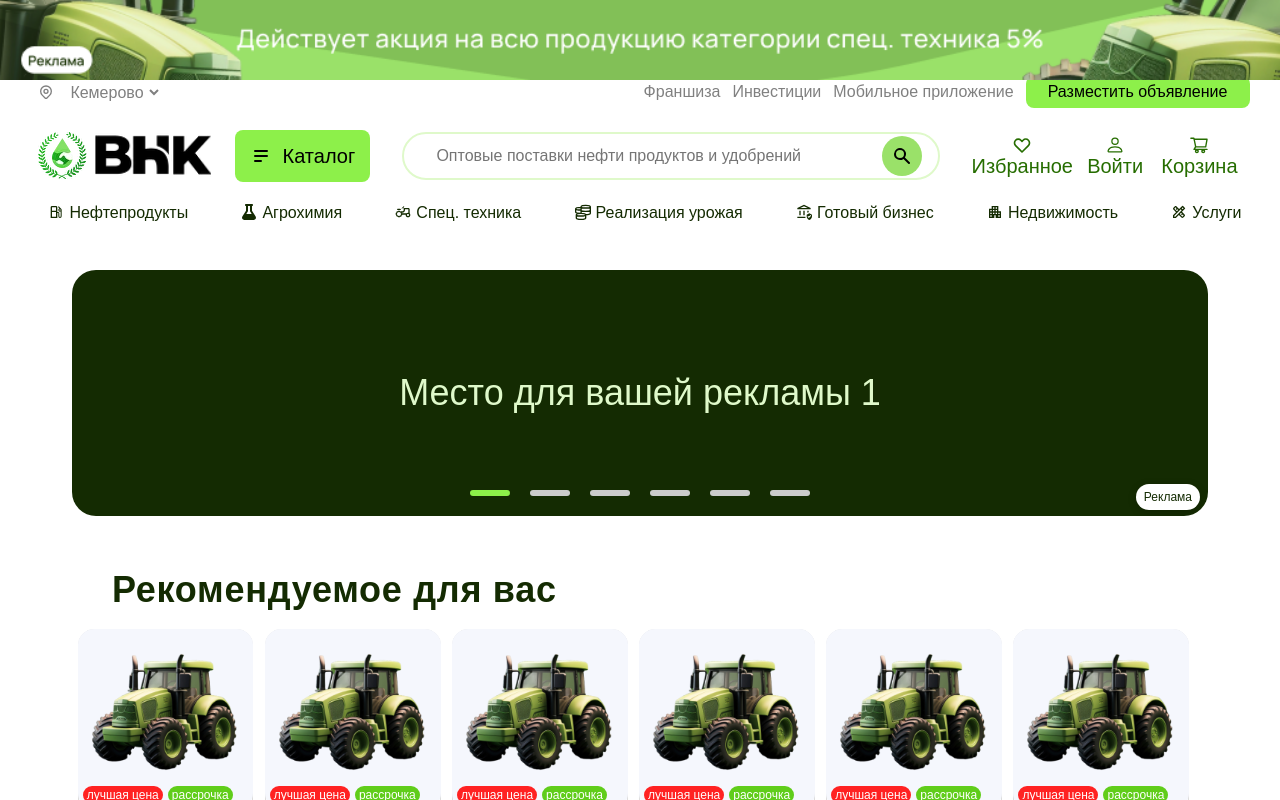
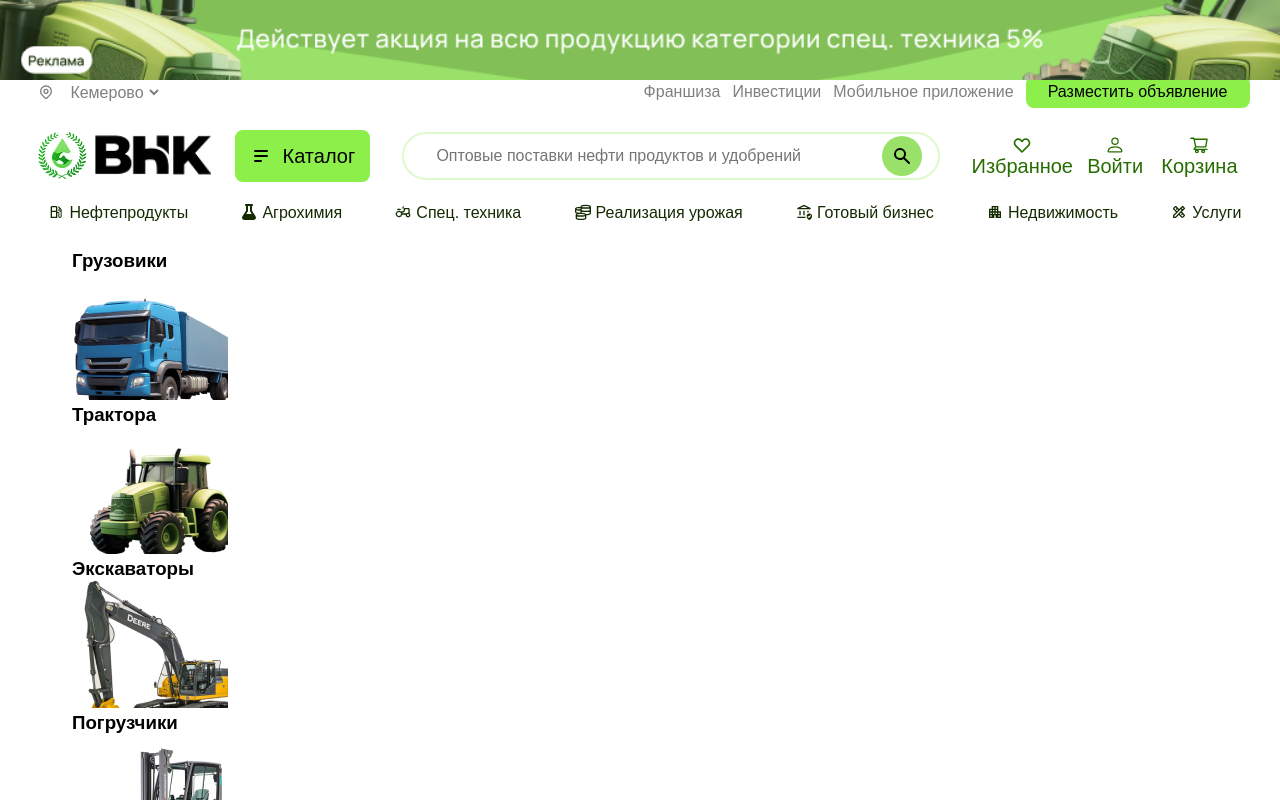
Before and after one commit to ElizavetaZhigunova/vnk, a React (Create React App) app: page / in a window 1280 px wide. Both pictures are taken after a click on the element "Спец. техника". Shown: the top 800 px of the page. Built offline with nearby package versions, Linux system fonts and the light colour scheme.

Commit message:
new page

```diff
--- a/src/components/Page/SpecialTechnicsPage/Category.js
+++ b/src/components/Page/SpecialTechnicsPage/Category.js
@@ -1,11 +1,32 @@
 import React from 'react';
 import "../../../css/Category/Category.css";
+import Trucks from "../../../assets/images/SpecialTechnics/Trucks.png";
+import Tractors from "../../../assets/images/SpecialTechnics/Tractors.png";
+import Excavators from "../../../assets/images/SpecialTechnics/Excavators.png";
+import Loaders from "../../../assets/images/SpecialTechnics/Loaders.png";
+import Combines from "../../../assets/images/SpecialTechnics/Combines.png";
+import Seeders from "../../../assets/images/SpecialTechnics/Seeders.png";
+import Mowers from "../../../assets/images/SpecialTechnics/Mowers.png";
+
+const Block = ({text, img}) => (
+    <div className='Block'>
+        <h3>{text}</h3>
+        <img src={img}/>
+    </div>
+)
 
 export default function Category() {
 
     return (
         <div className='Category'>
-
+            <Block text = "Грузовики" img = {Trucks}/>
+            <Block text = "Трактора" img = {Tractors}/>
+            <Block text = "Экскаваторы" img = {Excavators}/>
+            <Block text = "Погрузчики" img = {Loaders}/>
+            <Block text = "Комбаины" img = {Combines}/>
+            <Block text = "Сеялки" img = {Seeders}/>
+            <Block text = "Косилки" img = {Mowers}/>
+            <Block text = "Все категории →"/>
         </div>
     );
 }
```
